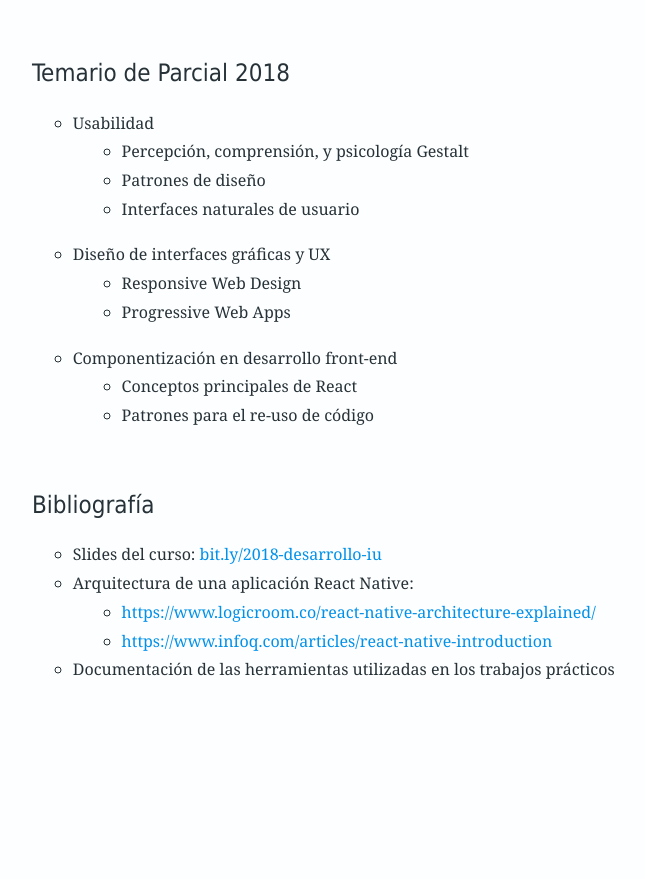
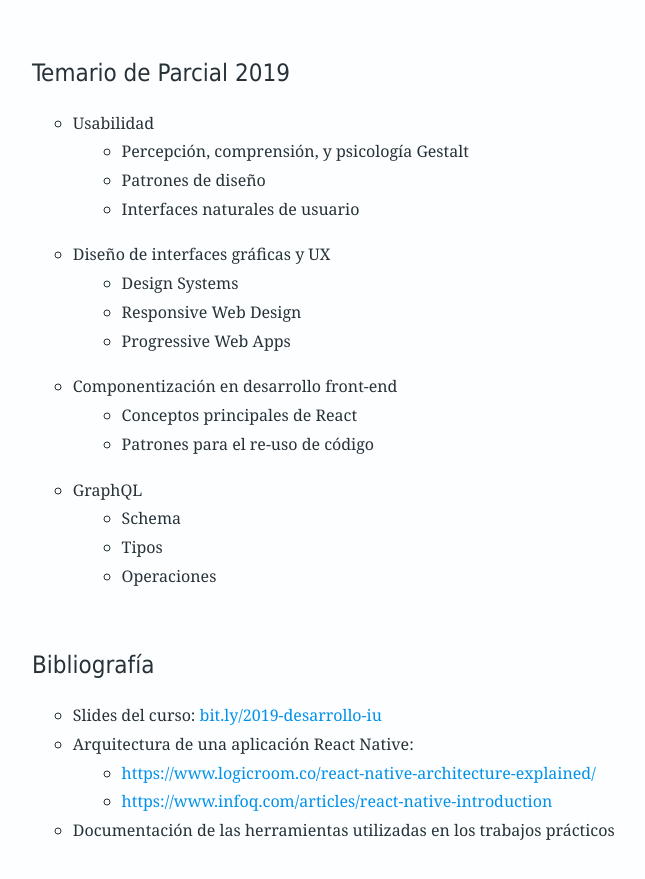
Before and after one commit to charly-vega/parcial, a plain HTML site: page index.html in a window 1280 px wide. Shown: the part 145-1024 px from the top of the page, without its empty margins (288-933 px from the left). Before the commit the page ends 956 px from the top, so only its background shows below. Drawn offline with Linux system fonts and the light colour scheme.

Commit message:
Update for 2019

```diff
--- a/index.html
+++ b/index.html
@@ -1,5 +1,22 @@
-<!DOCTYPE html><html><head><meta name="viewport" content="width=device-width, initial-scale=1"><meta charset="utf-8"><title>DIU - Parcial</title><link rel="stylesheet" type="text/css" href="css/base.css"></head><body><article class="markdown-body"><h1 id="desarrollo-de-interfaces-de-usuario">Desarrollo de Interfaces de Usuario<a class="headerlink" href="#desarrollo-de-interfaces-de-usuario"></a></h1>
-<h2 id="temario-de-parcial-2018">Temario de Parcial 2018<a class="headerlink" href="#temario-de-parcial-2018"></a></h2>
+<!DOCTYPE html>
+<html>
+  <head>
+    <meta name="viewport" content="width=device-width, initial-scale=1" />
+    <meta charset="utf-8" />
+    <title>DIU - Parcial</title>
+    <link rel="stylesheet" type="text/css" href="css/base.css" />
+  </head>
+  <body>
+    <article class="markdown-body">
+      <h1 id="desarrollo-de-interfaces-de-usuario">
+        Desarrollo de Interfaces de Usuario<a
+          class="headerlink"
+          href="#desarrollo-de-interfaces-de-usuario"
+        ></a>
+      </h1>
+      <h2 id="temario-de-parcial-2018">
+        Temario de Parcial 2019<a class="headerlink" href="#temario-de-parcial-2018"></a>
+      </h2>
       <ul>
         <li>
           <p>Usabilidad</p>
@@ -12,6 +29,7 @@
         <li>
           <p>Diseño de interfaces gráficas y UX</p>
           <ul>
+            <li>Design Systems</li>
             <li>Responsive Web Design</li>
             <li>Progressive Web Apps</li>
           </ul>
@@ -23,14 +41,38 @@
             <li>Patrones para el re-uso de código</li>
           </ul>
         </li>
+        <li>
+          <p>GraphQL</p>
+          <ul>
+            <li>Schema</li>
+            <li>Tipos</li>
+            <li>Operaciones</li>
+          </ul>
+        </li>
       </ul>
       <h2 id="bibliografia">Bibliografía<a class="headerlink" href="#bibliografia"></a></h2>
       <ul>
-<li>Slides del curso: <a href="https://bit.ly/2018-desarrollo-iu">bit.ly/2018-desarrollo-iu</a></li>
-<li>Arquitectura de una aplicación React Native:<ul>
-<li><a href="https://www.logicroom.co/react-native-architecture-explained/">https://www.logicroom.co/react-native-architecture-explained/</a></li>
-<li><a href="https://www.infoq.com/articles/react-native-introduction">https://www.infoq.com/articles/react-native-introduction</a></li>
+        <li>
+          Slides del curso:
+          <a href="https://bit.ly/2019-desarrollo-iu">bit.ly/2019-desarrollo-iu</a>
+        </li>
+        <li>
+          Arquitectura de una aplicación React Native:
+          <ul>
+            <li>
+              <a href="https://www.logicroom.co/react-native-architecture-explained/"
+                >https://www.logicroom.co/react-native-architecture-explained/</a
+              >
+            </li>
+            <li>
+              <a href="https://www.infoq.com/articles/react-native-introduction"
+                >https://www.infoq.com/articles/react-native-introduction</a
+              >
+            </li>
           </ul>
         </li>
         <li>Documentación de las herramientas utilizadas en los trabajos prácticos</li>
-</ul></article></body></html>
+      </ul>
+    </article>
+  </body>
+</html>
```
Lines whose indentation alone changed are shown as unchanged.
